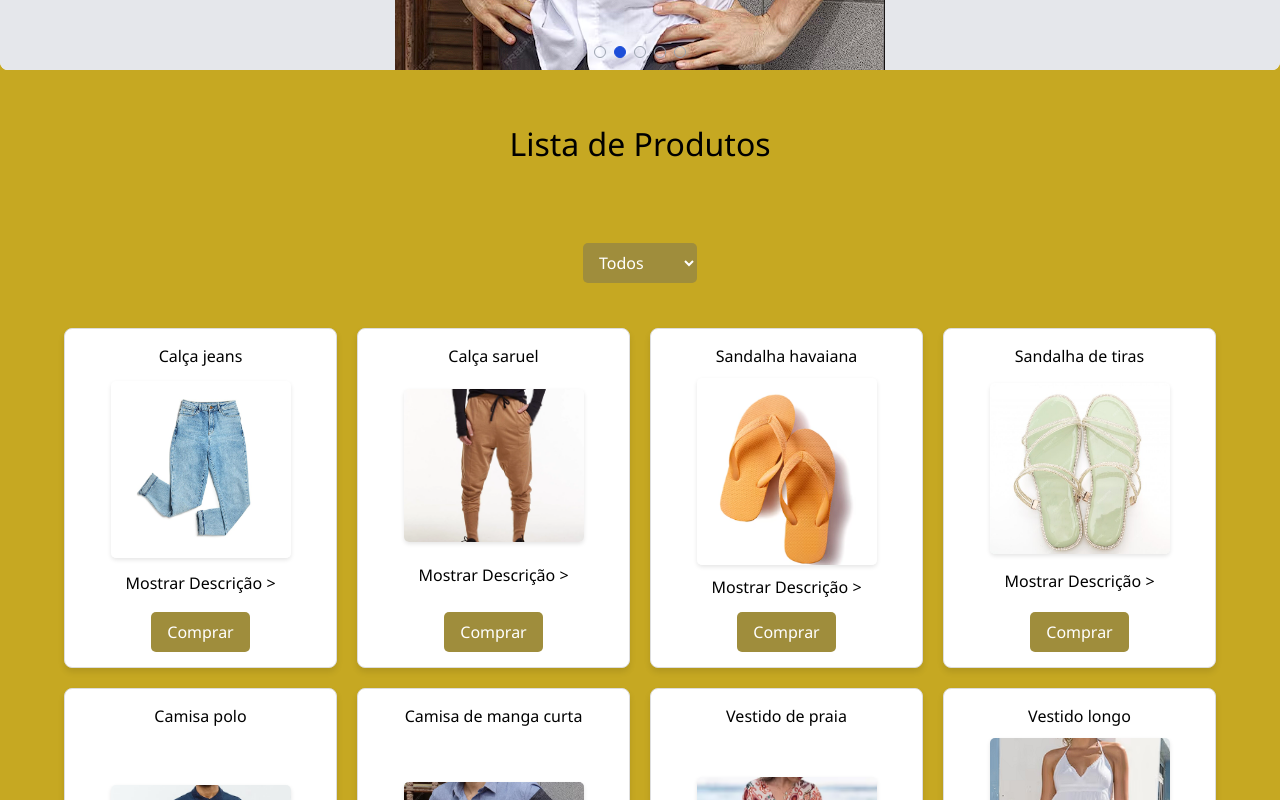
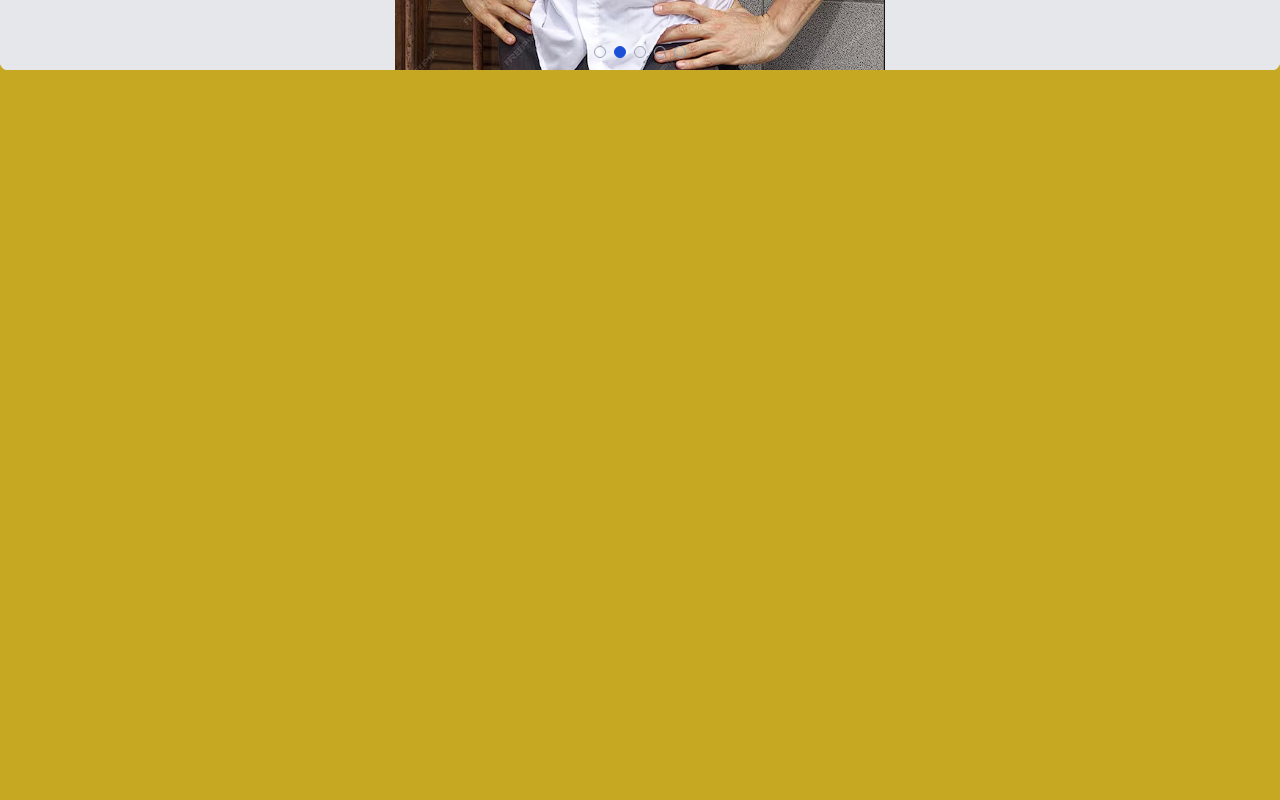
Before and after one commit to Kayk-Rios/appAngularLoja, an Angular app: page / in a window 1280 px wide. Shown: the part 380-1180 px from the top of the page. Built offline with nearby package versions, Linux system fonts and the light colour scheme.

Commit message:
feat:otimizandoAppComponent

```diff
--- a/src/app/app.component.html
+++ b/src/app/app.component.html
@@ -4,9 +4,6 @@
    <section>
       <app-carrosel></app-carrosel>
    </section>
-
-   <app-card></app-card>
-
    <router-outlet />
    <app-footer></app-footer>
 
--- a/src/app/app.component.ts
+++ b/src/app/app.component.ts
@@ -4,10 +4,11 @@ import { MenuComponent } from './components/menu/menu.component';
 import { FooterComponent } from './components/footer/footer.component';
 import { CardComponent } from './components/card/card.component';
 import { CarroselComponent } from './components/carrosel/carrosel.component';
+import { CommonModule } from '@angular/common';
 
 @Component({
   selector: 'app-root',
-  imports: [RouterOutlet, MenuComponent, FooterComponent, CardComponent, CarroselComponent],
+  imports: [RouterOutlet, MenuComponent, FooterComponent, CardComponent, CarroselComponent, CommonModule],
   templateUrl: './app.component.html',
   styleUrl: './app.component.css',
   encapsulation: ViewEncapsulation.None,
```
